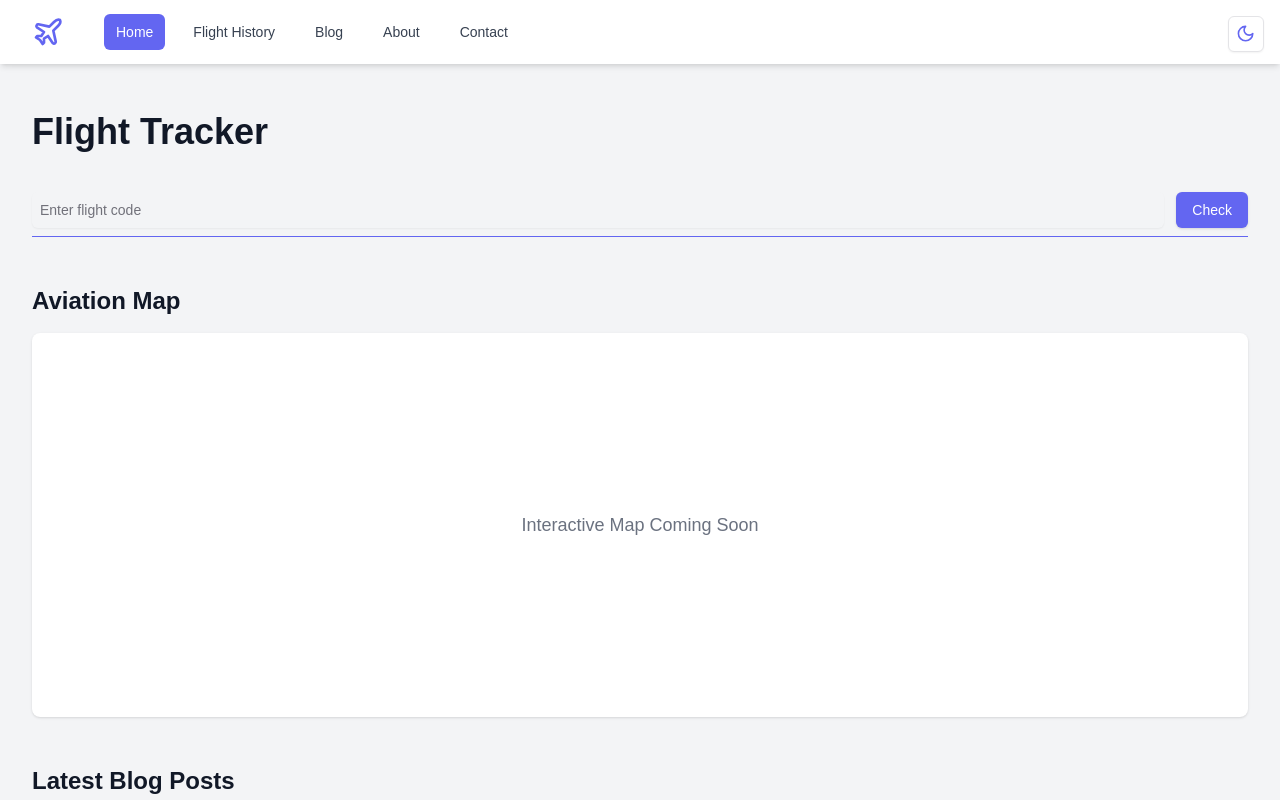
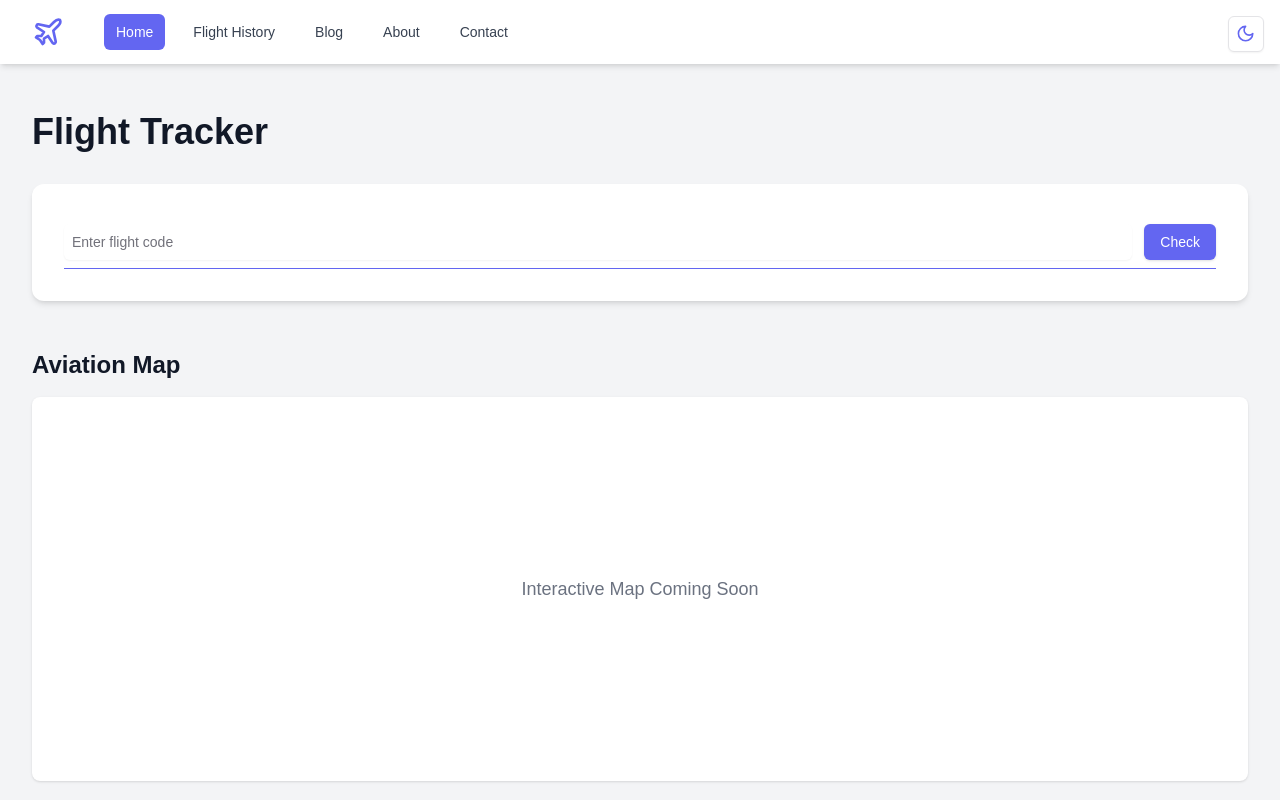
Before and after one commit to AdriaGS/aviation-point, a Next.js app: page / in a window 1280 px wide. Shown: the top 800 px of the page. Built offline with nearby package versions, Linux system fonts and the light colour scheme.

Commit message:
Update SearchBar component to be in white container
 - At the moment the presentation of the SearchBar was
   different from the Home page compared to the FlightHistory
   page.
 - Added common classes inside the component so it looks good
   everywhere it is used

```diff
--- a/src/app/flight-history/FlightHistory.tsx
+++ b/src/app/flight-history/FlightHistory.tsx
@@ -21,7 +21,7 @@ export default function FlightHistory({ initialFlightHistory, initialError }: Fl
   }, [initialFlightHistory, initialError])
 
   return (
-    <div className='max-w-md mx-auto bg-white dark:bg-gray-800 rounded-xl shadow-md overflow-hidden md:max-w-2xl'>
+    <div className='max-w-7xl mx-auto'>
       <div className='p-8 w-full'>
         <SearchBar onLoadingChange={setLoading} />
 
--- a/src/components/SearchBar.tsx
+++ b/src/components/SearchBar.tsx
@@ -27,6 +27,7 @@ export default function SearchBar({ onLoadingChange }: { onLoadingChange?: (load
   };
 
   return (
+    <div className='bg-white dark:bg-gray-800 rounded-xl shadow-md overflow-hidden p-8'>
       <form onSubmit={handleSubmit} className='flex items-center border-b border-indigo-500 dark:border-indigo-400 py-2'>
         <Input
           type='text'
@@ -47,5 +48,6 @@ export default function SearchBar({ onLoadingChange }: { onLoadingChange?: (load
           )}
         </Button>
       </form>
+    </div>
   );
 }
```
Lines whose indentation alone changed are shown as unchanged.
